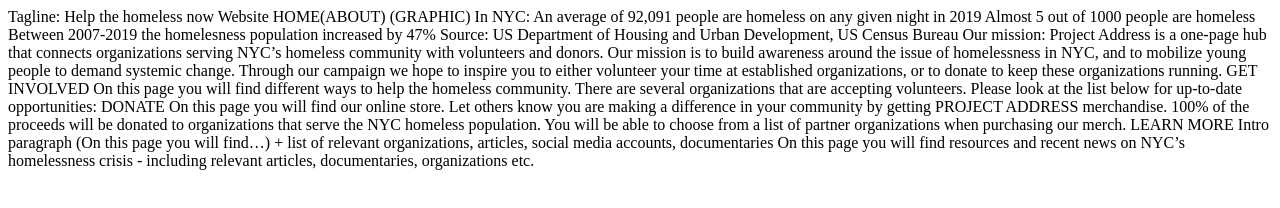
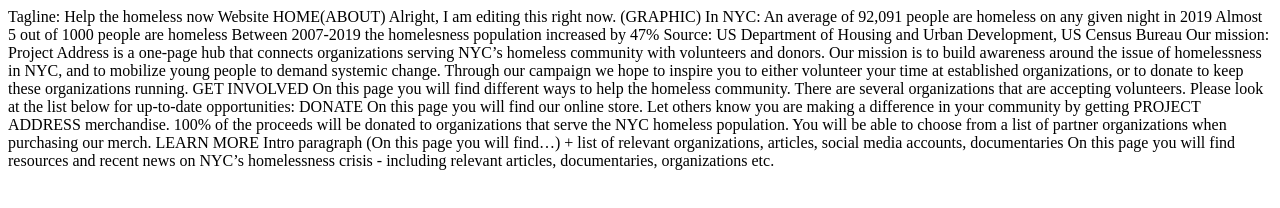
Before and after one commit to projectaddressmmp460/projectaddressnyc, a plain HTML site: page index.html in a window 1280 px wide. Drawn offline with Linux system fonts and the light colour scheme.

Commit message:
Update index.html

```diff
--- a/index.html
+++ b/index.html
@@ -8,7 +8,7 @@
 Website
 
 HOME(ABOUT)
-
+Alright, I am editing this right now.
 (GRAPHIC)
 In NYC:
 An average of 92,091 people are homeless on any given night in 2019
```
